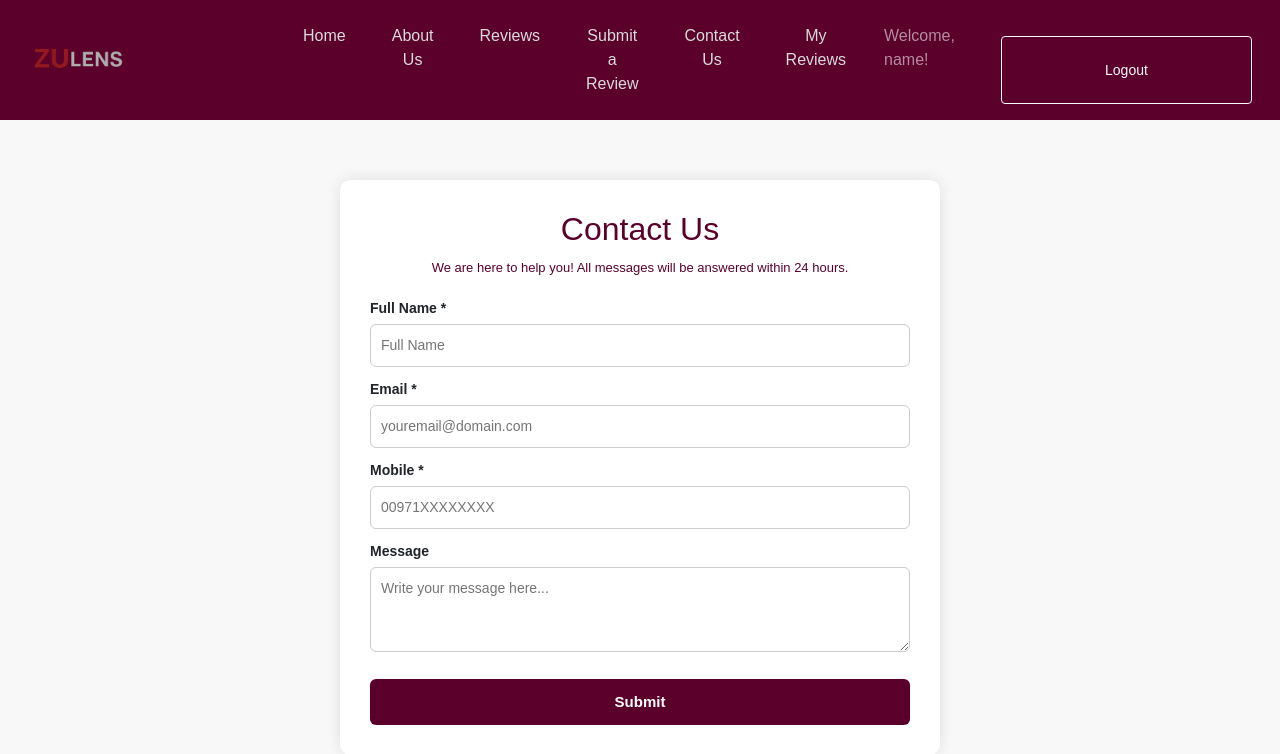
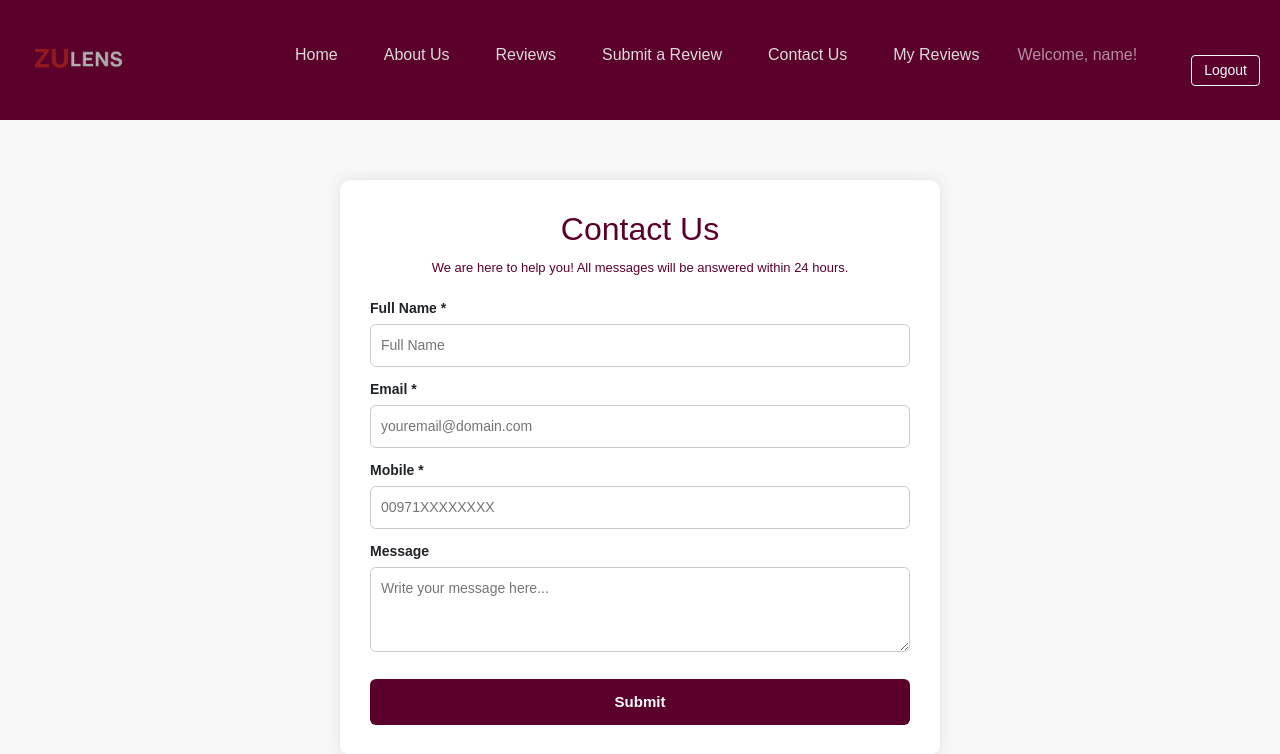
Before and after one commit to Alyazia-mo/ZULens, a Flask app: page /contact-us in a window 1280 px wide. Shown: the top 754 px of the page. Run offline with Flask 3, Linux system fonts and the light colour scheme; the visitor is signed in with stand-in values (Sample User, id 1); parts of the project's set-up code (start-up, migrations or seed data) failed here and were passed over.

Commit message:
logout nav 7

```diff
--- a/static/script.js
+++ b/static/script.js
@@ -115,7 +115,8 @@ document.addEventListener("DOMContentLoaded", function () {
           const loginLink = document.createElement("a");
           loginLink.href = "/login";
           loginLink.textContent = "Login";
-          loginLink.className = "btn btn-light btn-sm";
+          loginLink.className = "btn btn-sm ms-2";
+          loginLink.style.cssText = "background-color: #AD974F; color: white; border: none;";
           document.querySelector(".navbar-nav").appendChild(loginLink);
         }
 
--- a/templates/contact-us.html
+++ b/templates/contact-us.html
@@ -29,7 +29,9 @@
           <li class="nav-item"><a class="nav-link" href="/my-reviews">My Reviews</a></li>
           {% if session['user_id'] %}
             <span class="navbar-text me-3">Welcome, {{ session['email'].split('@')[0] }}!</span>
-            <button id="logout-btn" class="btn btn-outline-light btn-sm">Logout</button>
+            <li class="nav-item">
+              <button id="logout-btn" class="btn btn-outline-light btn-sm ms-2">Logout</button>
+            </li>
           {% else %}
             <a class="btn btn-light btn-sm" href="/login">Login</a>
           {% endif %}
```
